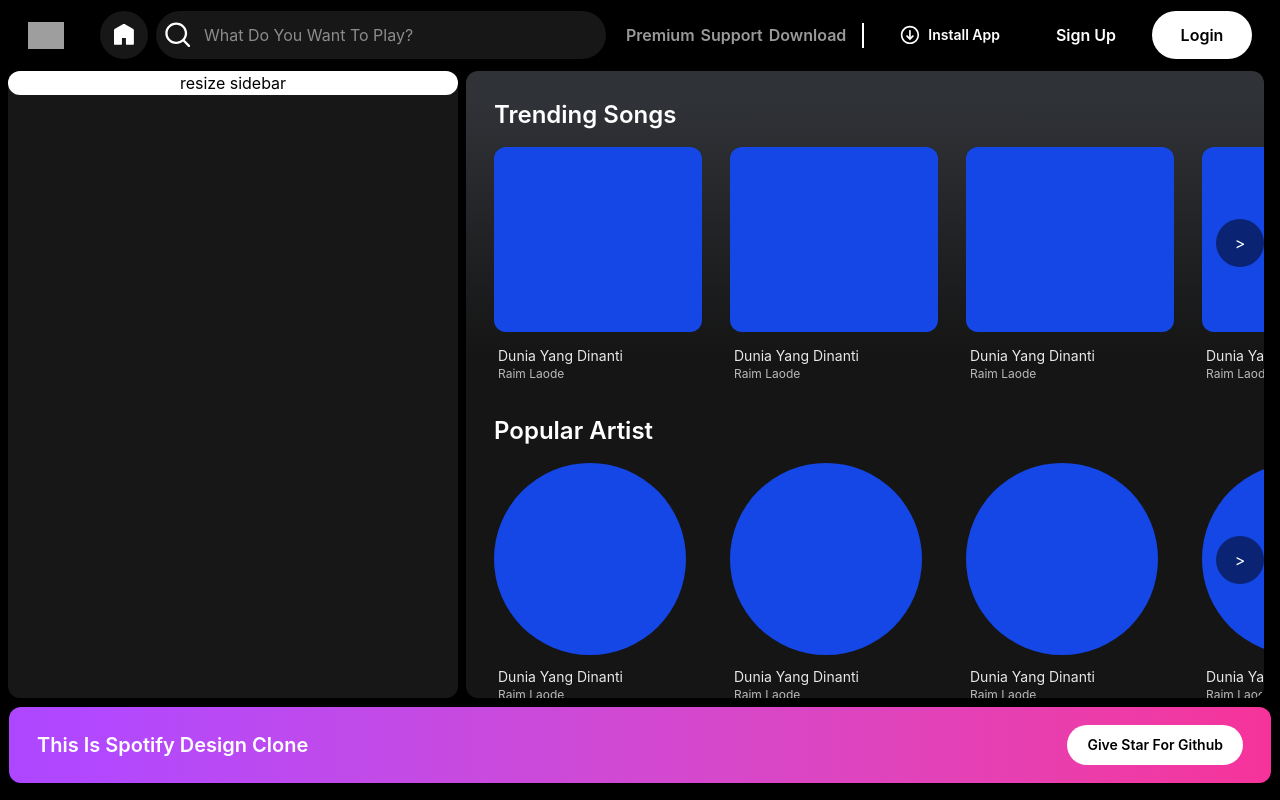
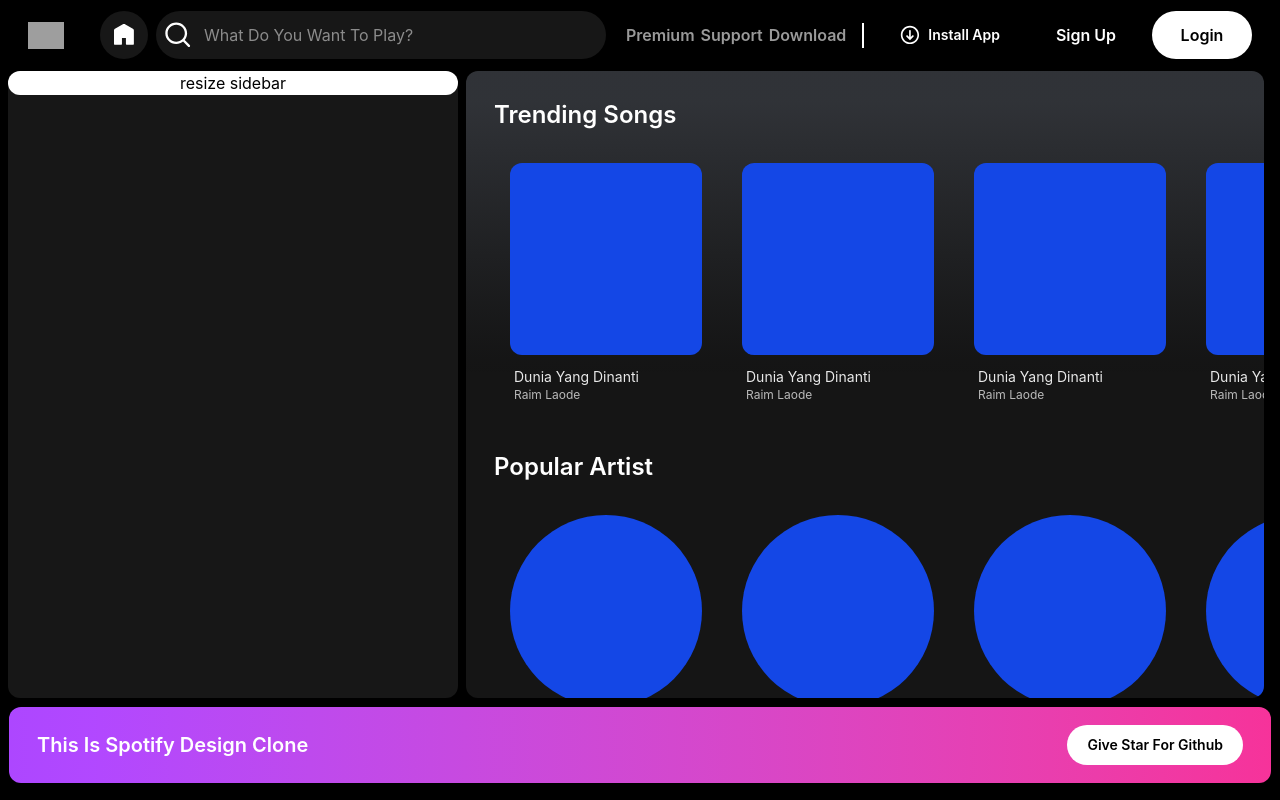
Before and after one commit to AhmadKamaludin24/spotify-clone, a React (Vite) app: page / in a window 1280 px wide. Built offline with nearby package versions, Linux system fonts and the light colour scheme; no server answers; grey boxes are pictures that could not be loaded.

Commit message:
feat: update reusable component carousel

```diff
--- a/package.json
+++ b/package.json
@@ -11,6 +11,8 @@
   },
   "dependencies": {
     "@tailwindcss/vite": "^4.3.1",
+    "lucide-react": "^1.18.0",
+    "ogl": "^1.0.11",
     "react": "^19.2.6",
     "react-dom": "^19.2.6",
     "react-router-dom": "^7.17.0",
--- a/src/components/ArtistCarousel.tsx
+++ /dev/null
@@ -1,31 +0,0 @@
-import { useEffect, useRef, } from 'react'
-import { useCarousel } from '../hooks/useCarousel'
-import { ArtistCard } from './MusicCard'
-
-const ArtistCarousel = () => {
-    const ref = useRef(null)
-    const { setWrapperRef, scrollLeft, scrollRight, isClick } = useCarousel()
-
-    useEffect(() => {
-        setWrapperRef(ref)
-    }, [])
-
-    return (
-        <div className="relative">
-            <div ref={ref} className='w-full mx-auto space-x-7 h-[50%] mt-4 hide-scrollbar flex items-center overflow-x-auto '>
-                <button className={` ${isClick ? "opacity-100" : "opacity-0"} absolute left-0 top-[40%] cursor-pointer -translate-y-1/2 bg-black/50 p-2 w-12 h-12 rounded-full z-10 text-white`} onClick={scrollLeft}>{'<'}</button>
-                <button className={`  absolute -right-7 top-[40%] cursor-pointer -translate-y-1/2 bg-black/50 p-2 w-12 h-12 rounded-full z-10 text-white`} onClick={scrollRight}>{'>'}</button>
-                <ArtistCard className='ml-7' />
-                <ArtistCard />
-                <ArtistCard />
-                <ArtistCard />
-                <ArtistCard />
-                <ArtistCard />
-                <ArtistCard className='mr-7' />
-
-            </div>
-        </div>
-    )
-}
-
-export default ArtistCarousel
--- a/src/components/MusicCard.tsx
+++ b/src/components/MusicCard.tsx
@@ -1,12 +1,17 @@
+import { useState } from "react";
 
-export const MusicCard = ({ className }: { className?: string; }) => {
+export const MusicCard = ({ className, mode }: { className?: string; mode?: "songs" | "artist" }) => {
+    const [isHover, setIsHover] = useState(false)
 
     return (
-        <div className={`${className} w-52 h-60 flex flex-col gap-2 justify-center shrink-0`}>
-            <div className={`w-full h-[80%] bg-blue-700 rounded-xl `}></div>
-            <div className='w-full h-[20%] p-1 rounded-xl flex justify-center flex-col text-white'>
-                <p className='text-sm text-white/90'>Dunia Yang Dinanti</p>
-                <p className='text-xs text-white/70'>Raim Laode</p>
+        <div onMouseEnter={(e) => { e.preventDefault(); setIsHover(true) }} onMouseLeave={(e) => { e.preventDefault(); setIsHover(false) }} className={`relative p-4 ${className}`}>
+            <div className={`${isHover ? "opacity-100" : "opacity-0"} transition-all ease-in-out duration-500 absolute pointer-events-none rounded-lg inset-0 bg-linear-to-t from-gray-500/20 to-transparent`}></div>
+            <div className={` w-full h-full flex flex-col gap-2 justify-center shrink-0`}>
+                <div className={`w-48 h-48 ${mode === "songs" ? "rounded-xl" : "rounded-full"} bg-blue-700 `}></div>
+                <div className='w-full h-[20%] p-1 rounded-xl flex justify-center flex-col text-white'>
+                    <p className='text-sm text-white/90'>Dunia Yang Dinanti</p>
+                    <p className='text-xs text-white/70'>Raim Laode</p>
+                </div>
             </div>
         </div>
     )
--- a/src/components/MusicCarousel.tsx
+++ b/src/components/MusicCarousel.tsx
@@ -1,41 +1,58 @@
 import { useEffect, useRef, useState, } from 'react'
-import { useCarousel } from '../hooks/useCarousel'
-import { MusicCard } from './MusicCard'
 
-const MusicCarousel = () => {
+import { ArtistCard, MusicCard } from './MusicCard'
+import { ChevronLeft, ChevronRight } from 'lucide-react'
+
+const MusicCarousel = ({ mode }: { mode: "songs" | "artist" }) => {
     const wrapperRef = useRef(null)
-    const [isClick, setIsclick] = useState(false)
 
-    const card_width = 208 + 28
+    const [showCarouselButton, setShowCarouselButton] = useState(false)
+    const [isScroling, setIsScroling] = useState(false)
+
+    const card_width = 192 + 28
+
+    useEffect(() => {
+        const el = wrapperRef.current
+        if (!el) return;
+        const handleScroll = () => {
+            setIsScroling(el.scrollLeft > 0)
+        }
+        el.addEventListener('scroll', handleScroll)
+
+        return () => {
+            el.removeEventListener('scroll', handleScroll)
+        }
+
+    }, [])
+
 
     const scrollLeft = () => {
-        setIsclick(true)
         wrapperRef.current.scrollBy({ left: -card_width * 2, behavior: 'smooth' })
 
     }
     const scrollRight = () => {
-        setIsclick(true)
         wrapperRef.current.scrollBy({ left: card_width * 2, behavior: 'smooth' })
 
     }
 
     return (
         <div className="relative">
-            <div className={`${isClick ? "opacity-100" : "opacity-0"} absolute transition-opacity ease-in-out duration-700 pointer-events-none w-full inset-0 bg-linear-to-r from-background/70 via-transparent right-0 left-0 top-0 bottom-0 to-background/70`}></div>
+            <div className={`${isScroling ? "opacity-100" : "opacity-0"} absolute transition-opacity ease-in-out duration-700 pointer-events-none w-full inset-0 bg-linear-to-r from-background/70 via-transparent right-0 left-0 top-0 bottom-0 to-background/70`}></div>
 
-            <div ref={wrapperRef} className='w-full space-x-7 h-[50%] mt-4 hide-scrollbar flex items-center overflow-x-auto '>
-                <button className={` ${isClick ? "opacity-100" : "opacity-0"} absolute left-0 top-[40%] cursor-pointer -translate-y-1/2 bg-black/50 p-2 w-12 h-12 rounded-full z-10 text-white`} onClick={scrollLeft}>{'<'}</button>
-                <button className={`  absolute -right-7 top-[40%] cursor-pointer -translate-y-1/2 bg-black/50 p-2 w-12 h-12 rounded-full z-10 text-white`} onClick={scrollRight}>{'>'}</button>
-                <MusicCard className='ml-7' />
-                <MusicCard />
-                <MusicCard />
-                <MusicCard />
-                <MusicCard />
-                <MusicCard />
-                <MusicCard className='mr-7' />
+            <div onMouseEnter={(e) => { e.preventDefault(); setShowCarouselButton(true) }} onMouseLeave={(e) => { e.preventDefault(); setShowCarouselButton(false) }} ref={wrapperRef} className='w-full space-x-2 h-[50%] mt-4 hide-scrollbar flex items-center overflow-x-auto '>
+                <button className={` ${showCarouselButton ? isScroling ? "opacity-100" : "opacity-0" : "opacity-0"} transition-all ease-in-out duration-500 absolute left-0 top-[40%] cursor-pointer -translate-y-1/2 bg-background p-2 w-8 h-8 rounded-full z-10 text-white flex justify-center items-center`} onClick={scrollLeft}><ChevronLeft /></button>
+                <button className={` ${showCarouselButton ? "opacity-100" : "opacity-0"} transition-all ease-in-out duration-500 absolute right-0 top-[40%] cursor-pointer -translate-y-1/2 bg-background p-2 w-8 h-8 rounded-full z-10 text-white flex justify-center items-center`} onClick={scrollRight}><ChevronRight /></button>
+                <MusicCard className='ml-7' mode={mode} />
+                <MusicCard mode={mode} />
+                <MusicCard mode={mode} />
+                <MusicCard mode={mode} />
+                <MusicCard mode={mode} />
+                <MusicCard mode={mode} />
+                <MusicCard mode={mode} className='mr-7' />
+
 
             </div>
-        </div>
+        </div >
     )
 }
 
--- a/src/context/carousel-context.tsx
+++ /dev/null
@@ -1,23 +0,0 @@
-import { createContext, useContext } from "react";
-import { useCarousel } from "../hooks/useCarousel";
-
-
-
-type CarouselContextType = ReturnType<typeof useCarousel>
-
-const CarouselContext = createContext<CarouselContextType | null>(null)
-
-
-export const CarouselProvider = ({ children }: { children: React.ReactNode }) => {
-    const value = useCarousel()
-    return <CarouselContext.Provider value={value}>{children}</CarouselContext.Provider>
-}
-
-
-export const useCarouselContext = () => {
-    const context = useContext(CarouselContext)
-    if (!context) {
-        throw new Error("useCarouselContext must be used within a CarouselProvider")
-    }
-    return context
-}
--- a/src/hooks/useCarousel.tsx
+++ /dev/null
@@ -1,32 +0,0 @@
-import { useState } from "react"
-
-
-
-export const useCarousel = () => {
-    const [wrapperRef, setWrapperRef] = useState(null)
-
-
-
-    const [isClick, setIsclick] = useState(false)
-
-    const card_width = 208 + 28
-
-    const scrollLeft = () => {
-        setIsclick(true)
-        wrapperRef.current.scrollBy({ left: -card_width * 2, behavior: 'smooth' })
-
-    }
-    const scrollRight = () => {
-        setIsclick(true)
-        wrapperRef.current.scrollBy({ left: card_width * 2, behavior: 'smooth' })
-
-    }
-
-    return {
-        setWrapperRef,
-        isClick,
-        scrollLeft,
-        scrollRight,
-
-    }
-}
--- a/src/pages/HomePage.tsx
+++ b/src/pages/HomePage.tsx
@@ -1,16 +1,12 @@
-import { useEffect, useRef, useState } from 'react'
 import api from '../lib/api'
 import MusicCarousel from '../components/MusicCarousel'
-import { useCarousel } from '../hooks/useCarousel'
-import { useCarouselContext } from '../context/carousel-context'
-import ArtistCarousel from '../components/ArtistCarousel'
+
+
 
 const HomePage = () => {
     const data = api.playlist("3cEYpjA9oz9GiPac4AsH4n")
     console.log(data)
-    const { isClick } = useCarouselContext()
 
-    console.log(isClick)
 
 
 
@@ -20,12 +16,13 @@ const HomePage = () => {
 
 
 
-            <MusicCarousel />
+            <MusicCarousel mode="songs" />
+
+
 
             <h1 className='font-semibold text-white text-2xl px-7 mt-7'>Popular Artist</h1>
 
-            <div className={`${isClick ? "opacity-100" : "opacity-0"} absolute transition-opacity ease-in-out duration-700 pointer-events-none w-full inset-0 bg-linear-to-r from-background via-transparent right-0 left-0 top-0 bottom-0 to-background`}></div>
-            <ArtistCarousel />
+            <MusicCarousel mode="artist" />
 
 
 
--- a/src/pages/Layout.tsx
+++ b/src/pages/Layout.tsx
@@ -2,8 +2,6 @@ import { useState, useEffect } from 'react'
 import { Outlet } from 'react-router-dom'
 import Navbar from '../components/Navbar'
 import Banner from '../components/Banner'
-import { CarouselProvider } from '../context/carousel-context'
-
 const Layout = () => {
     const [sidebarWidth, setSidebarWidth] = useState(450)
     const [isResizing, setIsResizing] = useState(false)
@@ -61,9 +59,9 @@ const Layout = () => {
 
                 {/* Main */}
                 <main className='rounded-2xl min-w-0'>
-                    <CarouselProvider>
-                        <Outlet />
-                    </CarouselProvider>
+
+                    <Outlet />
+
                 </main>
 
                 {/* RightSide */}
```
Also changed, not shown: 1 other file (tests, documents, lock files or other folders).
